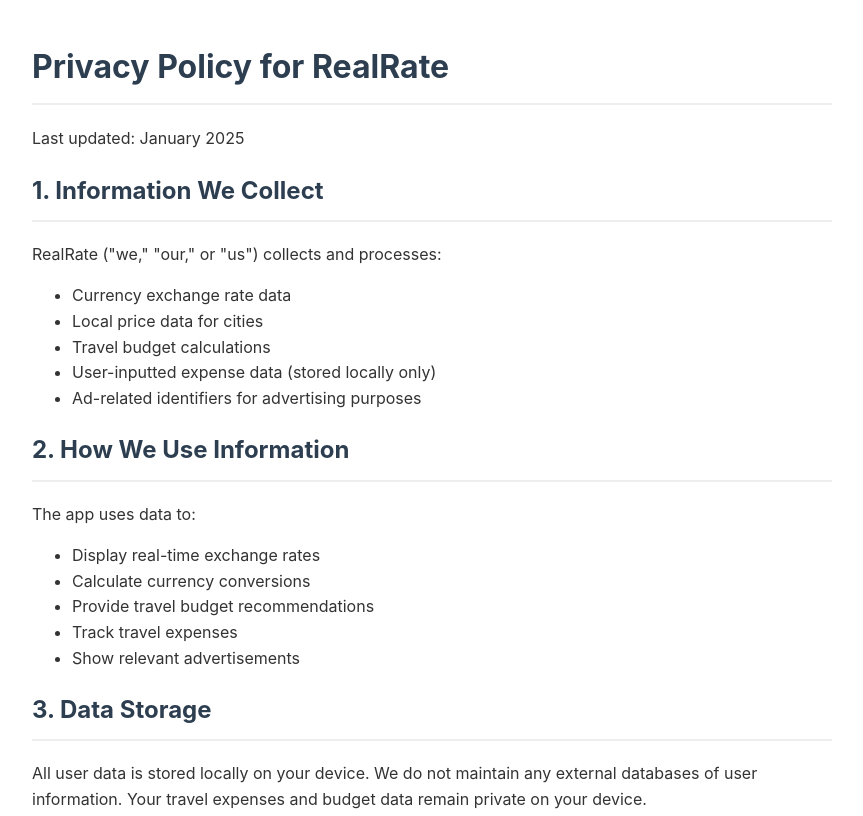
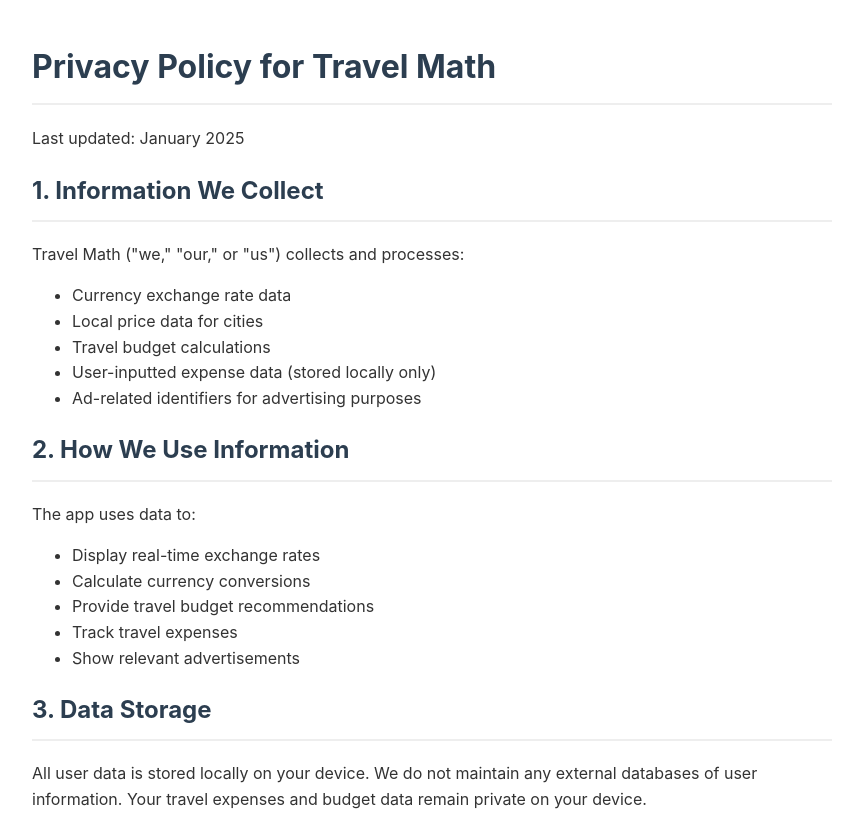
Before and after one commit to supakido/travelmath-admob, a plain HTML site: page privacy.html in a window 1280 px wide. Shown: the top 816 px of the page, without its empty margins (208-1071 px from the left). Drawn offline with Linux system fonts and the light colour scheme.

Commit message:
Update privacy.html

```diff
--- a/privacy.html
+++ b/privacy.html
@@ -3,7 +3,7 @@
 <head>
     <meta charset="UTF-8">
     <meta name="viewport" content="width=device-width, initial-scale=1.0">
-    <title>Privacy Policy – RealRate</title>
+    <title>Privacy Policy – Travel Math</title>
     <style>
         body {
             font-family: -apple-system, BlinkMacSystemFont, 'Segoe UI', Roboto, sans-serif;
@@ -17,11 +17,11 @@
     </style>
 </head>
 <body>
-    <h1>Privacy Policy for RealRate</h1>
+    <h1>Privacy Policy for Travel Math</h1>
     <p>Last updated: January 2025</p>
 
     <h2>1. Information We Collect</h2>
-    <p>RealRate ("we," "our," or "us") collects and processes:</p>
+    <p>Travel Math ("we," "our," or "us") collects and processes:</p>
     <ul>
         <li>Currency exchange rate data</li>
         <li>Local price data for cities</li>
```
